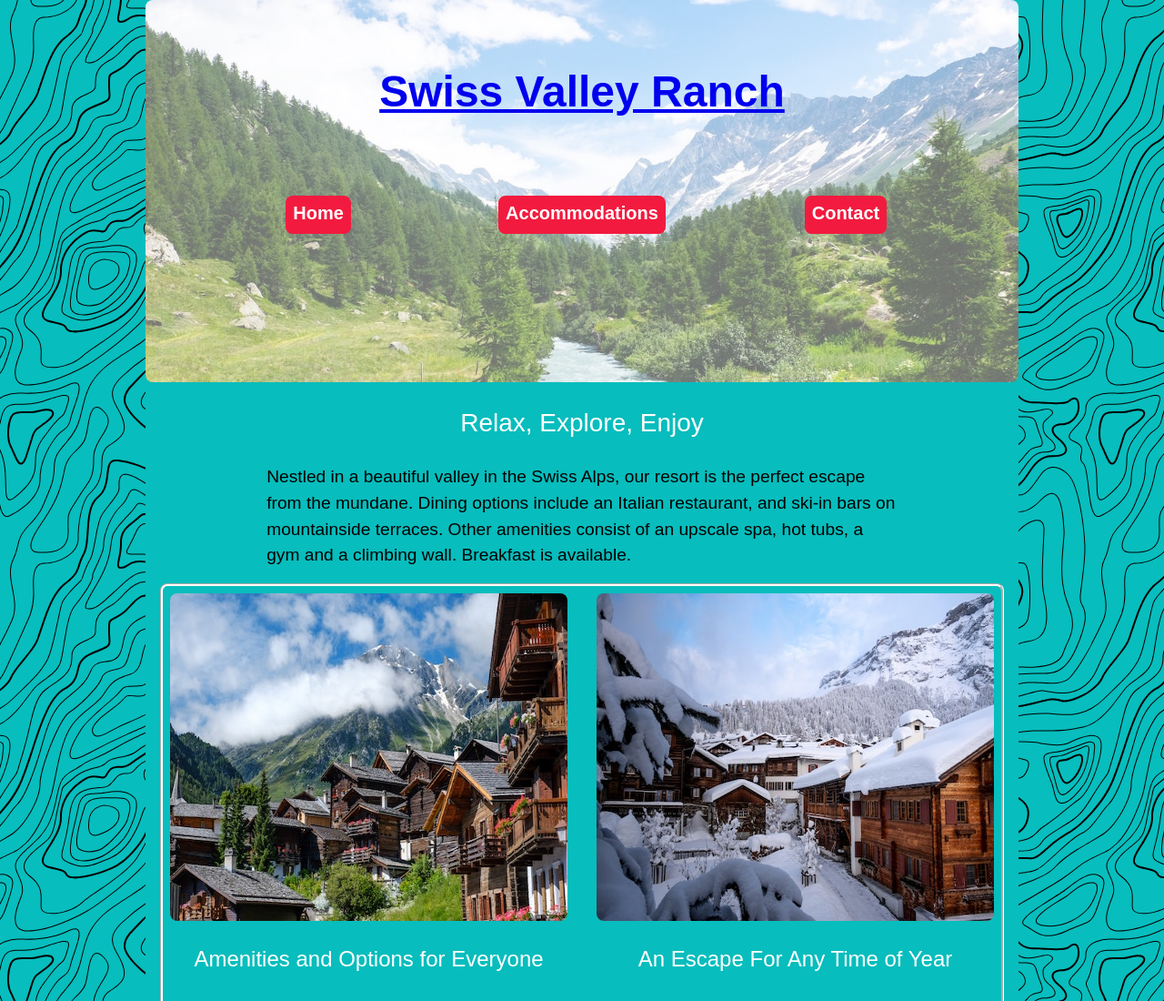
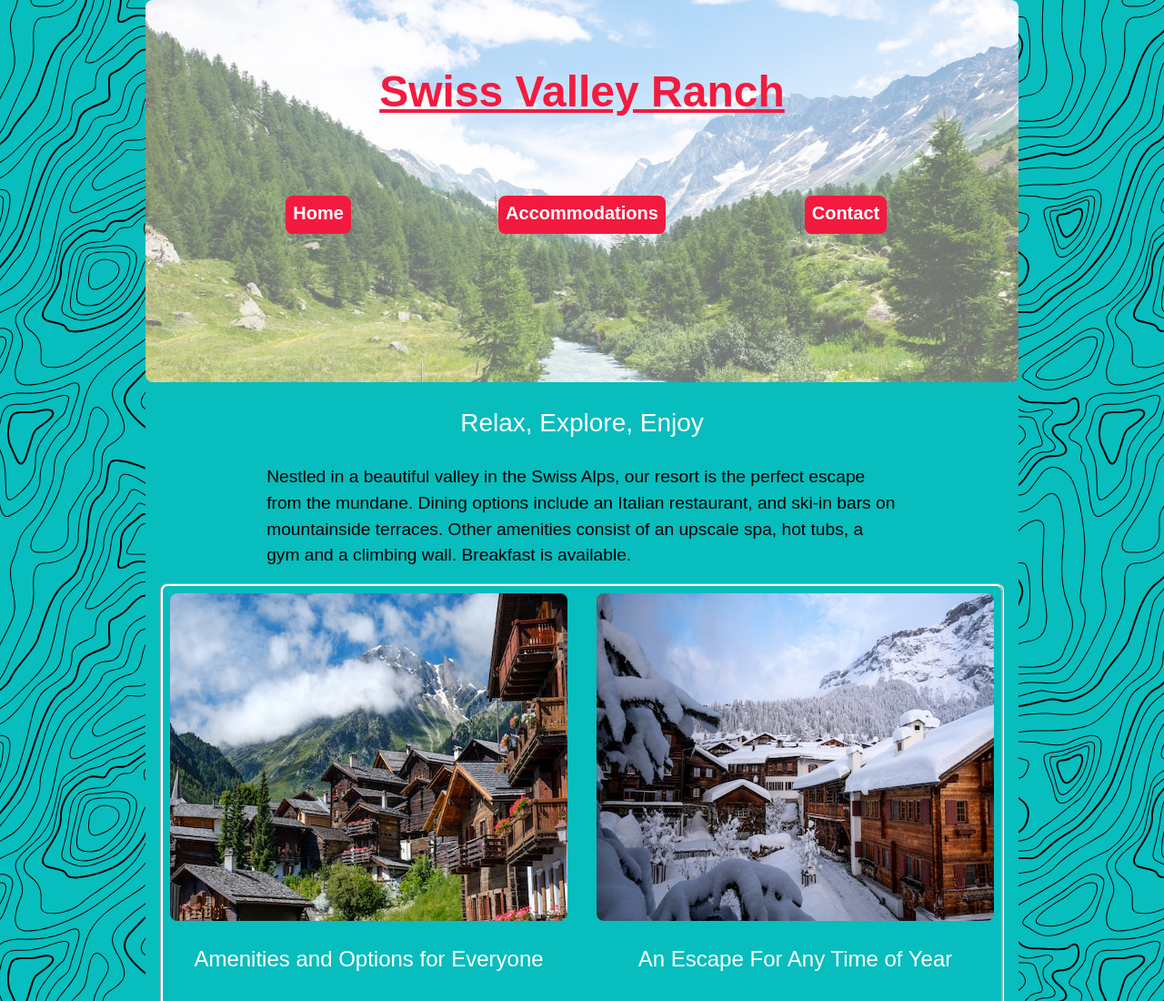
Before and after one commit to acedlund/GIT215_final, a plain HTML site: page index.html in a window 1280 px wide. Shown: the top 1100 px of the page at 91% size. Drawn offline with Linux system fonts and the light colour scheme; a web font is replaced by a local one.

Commit message:
Update styles.css

```diff
--- a/styles.css
+++ b/styles.css
@@ -102,6 +102,10 @@ h1{
     font-weight: 700;
     font-style: normal;
     text-align: center;
+}
+
+h1 a{
+	color: var(--red);
 }
 
 h2{
```
